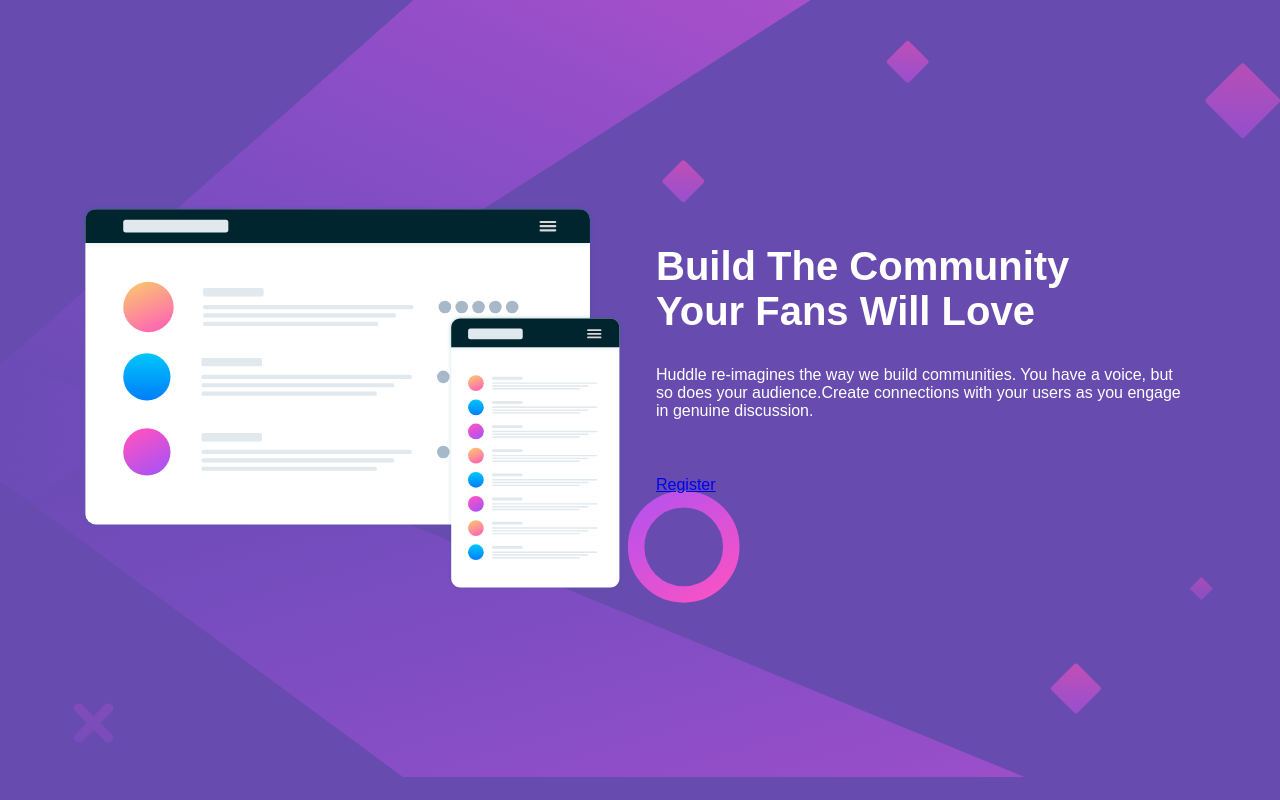
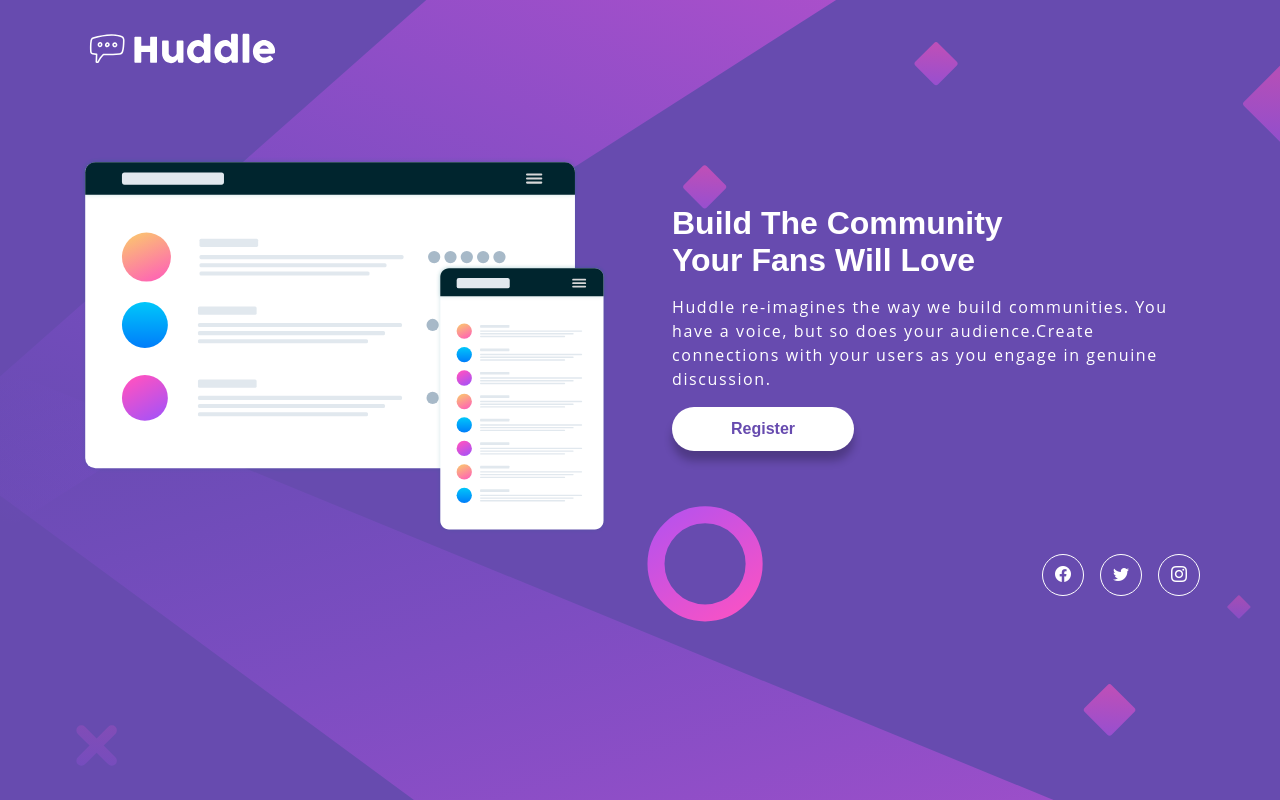
Before and after one commit to melinallacuag/huddle, a plain HTML site: page index.html in a window 1280 px wide. Drawn offline with nearby package versions, Linux system fonts and the light colour scheme.

Commit message:
Se realizo los estilos del car huddle.

```diff
--- a/index.html
+++ b/index.html
@@ -1,39 +1,61 @@
 <!DOCTYPE html>
 <html lang="es">
+
 <head>
   <meta charset="UTF-8">
-  <meta name="viewport" content="width=device-width, initial-scale=1.0"> <!-- displays site properly based on user's device -->
+  <meta name="viewport" content="width=device-width, initial-scale=1.0">
+  <!-- displays site properly based on user's device -->
 
   <link rel="icon" type="image/png" sizes="32x32" href="./images/favicon-32x32.png">
   <link rel="stylesheet" href="style.css">
-  <title>Frontend Mentor | Huddle landing page with single introductory section</title>
+  <link rel="stylesheet" href="https://cdn.jsdelivr.net/npm/bootstrap-icons@1.9.1/font/bootstrap-icons.css">
 </head>
-<body>
-  <main >
+
+<body class="container">
+  <header class="header">
+    <img src="images/logo.svg" alt="Logo Huddle">
+  </header>
+  <main>
     <div class="container-huddle">
-      <!-- <div class="img"> -->
-        <!-- <img src="images/bg-desktop.svg" alt=""> -->
-      <!-- </div> -->
       <div class="container-img">
-        <img src="images/illustration-mockups.svg"  alt="">
+        <img src="images/illustration-mockups.svg" alt="Image illustration Mockups">
       </div>
       <div class="container-info">
         <h2 class="title-huddle">
           Build The Community
+          <span class="huddle-block"> Your Fans Will Love</span>
+        </h2>
+        <p class="description-huddle">
+          Huddle re-imagines the way we build communities. You have
+          a voice, but so does your audience.Create connections with
+          your users as you engage in genuine discussion.
+        </p>
 
-          <span class="s-block"> Your Fans Will Love</span>
-        </h2>
-        <p class="description">
-          Huddle re-imagines the way we build communities. You have a
-          voice, but so does your audience.Create connections with your
-          users as you engage in genuine discussion.
-        </p>
-        <a href="#">
+        <a href="#" class="button btn-violet">
           Register
         </a>
       </div>
     </div>
   </main>
+  <footer>
+    <div class="container-footer">
+      <a href="#">
+        <div class="icon icon-facebook">
+          <i class="bi bi-facebook" data-icon="facebook" aria-hidden="true"></i>
+        </div>
+      </a>
+      <a href="">
+        <div class="icon icon-twitter">
+          <i class="bi bi-twitter" data-icon="twitter" aria-hidden="true"></i>
+        </div>
+      </a>
+      <a href="">
+        <div class="icon icon-instagram">
+          <i class="bi bi-instagram" data-icon="instagram" aria-hidden="true"></i>
+        </div>
+      </a>
+    </div>
   </footer>
 </body>
+
 </html>
--- a/style.css
+++ b/style.css
@@ -1,66 +1,166 @@
-body{
-    background: hsl(257, 40%, 49%);
+:root {
+  --eps-violet: hsl(257, 40%, 49%);
+  --eps-white: hsl(0, 0%, 100%);
+  --eps-magenta: hsl(300, 69%, 71%);
+}
+
+body {
+  background: var(--eps-violet);
+  background-repeat: no-repeat;
+  background-size: contain;
+  padding: 0;
+  margin: 0;
+  font-family: 'Poppins', sans-serif;
+  color: var(--eps-white);
   background-image: url(./images/bg-desktop.svg);
-    background-repeat: no-repeat;
-      background-size:contain;
-    padding: 0;
-    margin: 0 5rem;
+  background-size: 165vh;
+}
+
+.container {
+  display: flex;
+  flex-direction: column;
+  padding: 0 5rem;
   height: 100vh;
-    font-family: 'Poppins', sans-serif;
-  color:hsl(0, 0%, 100%);
-  /* font-size: 18px; */
 }
-    .container-huddle{
+
+.header {
+  padding: 1.5rem 0 0;
+}
+
+.header img {
+  width: 200px;
+}
+
+.container-huddle {
   display: grid;
   grid-template-columns: repeat(auto-fit, minmax(300px, 1fr));
-    align-content: center;
-    justify-content:center;
-    height: 100vh;
-    gap: 2rem;
+  gap: 4rem;
+  font-weight: 400;
+  margin: 5rem 0 1rem 0;
 }
 
-    .container-img img{
+.container-img img {
   width: 100%;
-      /* height: 100%; */
 }
-    .container-info{
+
+.container-info {
   display: flex;
   flex-direction: column;
   gap: 1rem;
-      padding: 2.5rem 1rem 0 0;
+  padding: 3rem 0 0;
 }
-    .title-huddle{
+
+.title-huddle {
   margin: 0;
-        font-size: 40px;
+  font-size: 2rem;
 }
-      .description-huddle{
 
+.huddle-block {
+  display: block;
+}
+
+.description-huddle {
   margin: 0;
-        /* font-size: 17px; */
-        line-height: 1.8rem;
-        /* letter-spacing: 2px; */
+  font-size: 1rem;
+  line-height: 1.5rem;
+  font-family: "Open Sans", sans-serif;
+  letter-spacing: 0.1rem;
 }
-    .img {
+
+
+.button {
+  font-weight: 600;
+  border-radius: 5rem;
+  border: transparent;
+  color: #fff;
+  padding: 0.8rem;
+  padding-left: 1rem;
+  padding-right: 1rem;
+  font-size: 1rem;
+  cursor: pointer;
+  text-transform: capitalize;
   display: flex;
   justify-content: center;
-      background-size: cover;
-      /* height: 50vh; */
-      /* position: absolute;
-      right: 0;
-      left: 0;
-      z-index:-1;
-      bottom: 0;
-      margin: 0; */
-      /* padding: -30px; */
+  width: 150px;
+  text-decoration: none;
+  box-shadow: 0px 10px 8px rgba(0, 0, 0, 0.24);
+  transition: 1s all;
 }
-    .s-block{
-        display: block;
+
+.btn-violet {
+  background: var(--eps-white);
+  color: var(--eps-violet);
 }
-    .img img{
-        /* width: 1000px; */
+
+.btn-violet:hover {
+  background: var(--eps-magenta);
+  color: var(--eps-white);
 }
-    .container-info p {
-        font: 100 18/27px 'Open Sans', sans-serif;
-        color: var(--white);
-        padding-bottom: 24px;
+
+.container-footer {
+  display: flex;
+  justify-content: flex-end;
+  gap: 1rem;
+  padding: 0 0 0.5rem 0;
 }
+
+.icon {
+  display: grid;
+  place-content: center;
+  border-radius: 50%;
+  width: 40px;
+  height: 40px;
+  border: 1px var(--eps-white) solid;
+  color: var(--eps-white);
+  transition: 1s all;
+}
+
+.icon:hover {
+  border: 1px var(--eps-magenta) solid;
+  color: var(--eps-magenta);
+}
+
+@media (max-width: 480px) {
+  body {
+    background-size: contain;
+    background-image: url(./images/bg-mobile.svg);
+    height: 50vh;
+  }
+
+  .container {
+    padding: 0 2.5rem;
+    height: auto;
+  }
+
+  .container-huddle {
+    grid-template-columns: repeat(auto-fit, minmax(200px, 1fr));
+    margin: 3rem 0 3rem 0;
+    gap: 1rem;
+  }
+
+  .title-huddle {
+    margin: 0;
+    font-size: 1.5rem;
+  }
+
+  .description-huddle {
+    font-size: 0.8rem;
+    letter-spacing: 0.1rem;
+  }
+
+  .container-info {
+    gap: 0.8rem;
+    padding: 2.5rem 0 0;
+    text-align: center;
+  }
+
+  .button {
+    text-align: center;
+    margin: 0 auto;
+  }
+
+  .container-footer {
+    justify-content: center;
+    padding: 0 0 1rem 0;
+  }
+}
```
Lines whose indentation alone changed are shown as unchanged.
